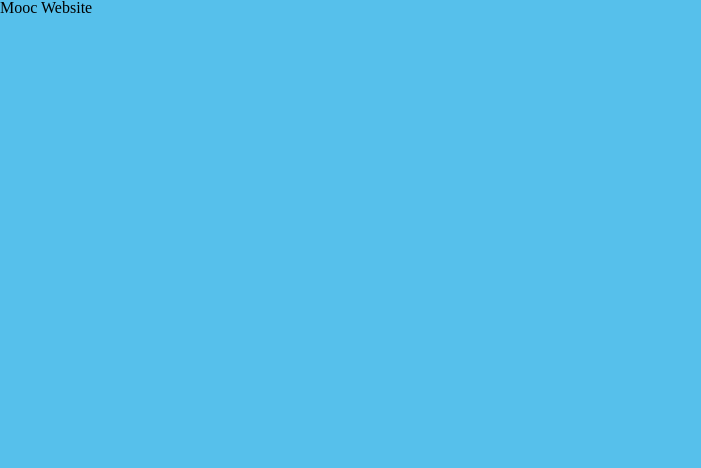
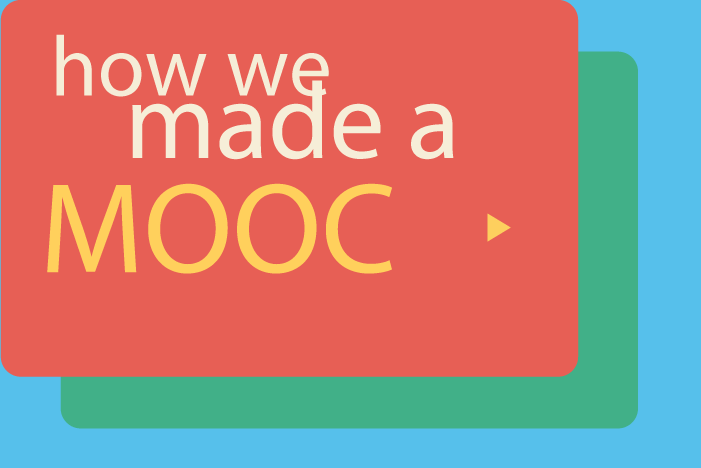
Before and after one commit to sjaakluthart/mooc-website, a plain HTML site: page index.html in a window 1280 px wide. Shown: the whole page, without its empty margins (0-701 px from the left). Drawn offline with Linux system fonts and the light colour scheme.

Commit message:
icluded logo in html

```diff
--- a/index.html
+++ b/index.html
@@ -16,7 +16,7 @@
     <body>
 	    <main>
 	    	<header>
-                <h1>Mooc Website</h1>
+                <img src="assets/img/logo.png" alt="logo">
             </header>
 	    </main>
     </body>
```
